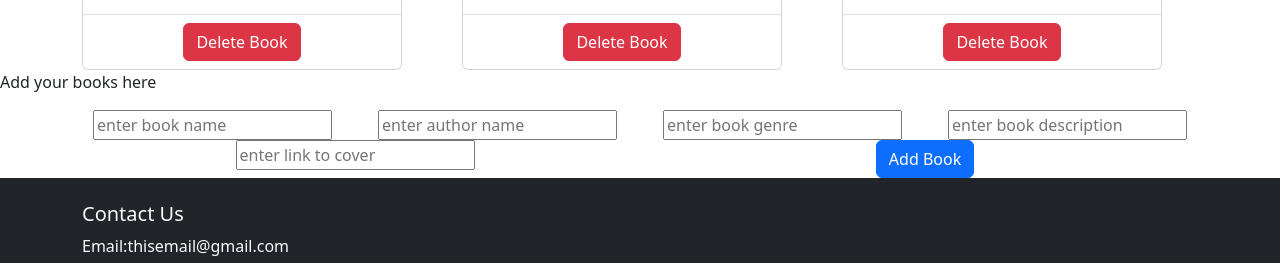
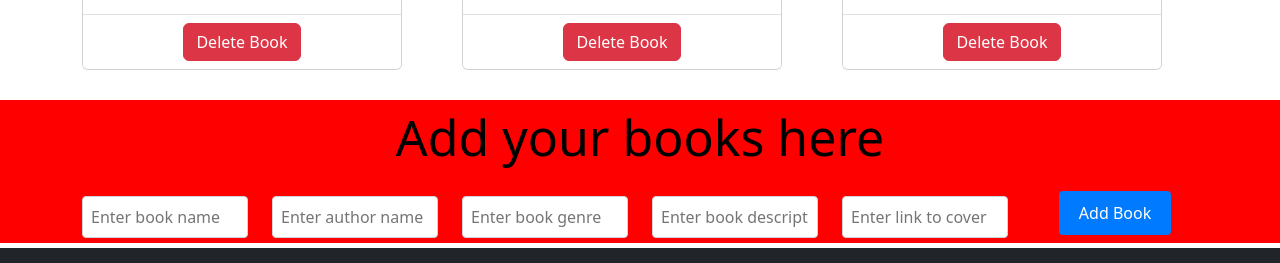
Before and after one commit to safeer997/LibraryApp, a React (Vite) app in the folder Library-app-v1/: page / in a window 1280 px wide. Shown: the part 537-800 px from the top of the page. Built offline with nearby package versions, Linux system fonts and the light colour scheme.

Commit message:
styling of AddBook Component

```diff
--- a/Library-app-v1/src/components/AddBook.jsx
+++ b/Library-app-v1/src/components/AddBook.jsx
@@ -1,4 +1,5 @@
 import { useRef } from "react";
+import styles from "./AddBook.module.css";
 
 const AddBook = ({ handleNewBooksAddition }) => {
   const bookNameInputElement = useRef();
@@ -29,52 +30,59 @@ const AddBook = ({ handleNewBooksAddition }) => {
       bookCoverLinkPassedToParent
     );
   };
+
   return (
-    <>
-      <div>
-        <p>Add your books here </p>
+    <div className={styles["add-book-container"]}>
+      <div className={styles["add-book-header"]}>
+        <p className={styles["add-book-title"]}>Add your books here</p>
+      </div>
       <div className="container text-center">
         <div className="row">
           <div className="col">
             <input
               type="text"
               ref={bookNameInputElement}
-                placeholder="enter book name"
+              className={styles["add-book-input"]}
+              placeholder="Enter book name"
             ></input>
           </div>
           <div className="col">
             <input
               type="text"
               ref={bookAuthorInputElement}
-                placeholder="enter author name "
+              className={styles["add-book-input"]}
+              placeholder="Enter author name"
             ></input>
           </div>
           <div className="col">
             <input
               type="text"
               ref={bookGenreInputElement}
-                placeholder="enter book genre"
+              className={styles["add-book-input"]}
+              placeholder="Enter book genre"
             ></input>
           </div>
           <div className="col">
             <input
               type="text"
               ref={bookDescriptionInputElement}
-                placeholder="enter book description"
+              className={styles["add-book-input"]}
+              placeholder="Enter book description"
             ></input>
           </div>
           <div className="col">
             <input
               type="text"
               ref={bookCoverLinkInputElement}
-                placeholder="enter link to cover"
+              className={styles["add-book-input"]}
+              placeholder="Enter link to cover"
             ></input>
           </div>
           <div className="col">
             <button
               onClick={handleAddButtonBookDetailsInput}
               type="button"
-                className="btn btn-primary"
+              className={styles["add-book-button"]}
             >
               Add Book
             </button>
@@ -82,7 +90,7 @@ const AddBook = ({ handleNewBooksAddition }) => {
         </div>
       </div>
     </div>
-    </>
   );
 };
+
 export default AddBook;
--- /dev/null
+++ b/Library-app-v1/src/components/AddBook.module.css
@@ -0,0 +1,37 @@
+.add-book-container {
+  background-color: #343a40;
+  background-color: red;
+  margin-top: 30px;
+  margin-bottom: 5px;
+}
+
+.add-book-header {
+  text-align: center;
+}
+
+.add-book-title {
+  font-size: 50px;
+  color: #000000;
+}
+
+.add-book-input {
+  width: 100%;
+  padding: 8px;
+  margin: 5px 0;
+  border: 1px solid #ced4da;
+  border-radius: 4px;
+  box-sizing: border-box;
+}
+
+.add-book-button {
+  background-color: #007bff;
+  color: #ffffff;
+  padding: 10px 20px;
+  border: none;
+  border-radius: 4px;
+  cursor: pointer;
+}
+
+.add-book-button:hover {
+  background-color: #0056b3;
+}
```
Also changed, not shown: Library-app-v1/src/components/BookDisplay.module.css (added, +45 -0 lines). Lines whose indentation alone changed are shown as unchanged.
